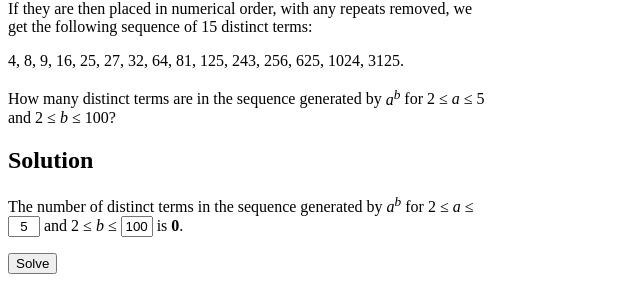
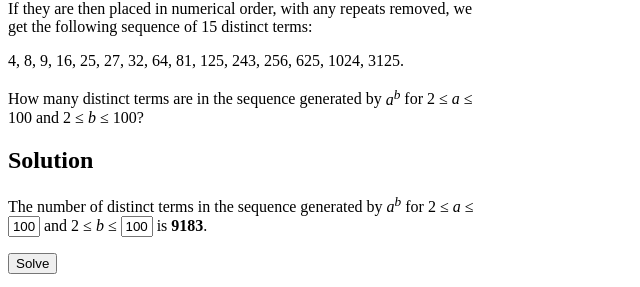
Before and after one commit to mcampo2/project-euler, a website: page problems/029.html in a window 1280 px wide. Both pictures are taken after a click on the button "Solve". Shown: the part 290-577 px from the top of the page, without its empty margins (0-640 px from the left). Drawn offline with Linux system fonts and the light colour scheme.

Commit message:
Solved Problem 29

```diff
--- a/problems/029.html
+++ b/problems/029.html
@@ -61,13 +61,13 @@
            we get the following sequence of 15 distinct terms:</p>
         <p>4, 8, 9, 16, 25, 27, 32, 64, 81, 125, 243, 256, 625, 1024, 3125.</p>
         <p>How many distinct terms are in the sequence generated by <i>a<sup>b</sup></i>
-           for 2 ≤ <i>a</i> ≤ 5 and 2 ≤ <i>b</i> ≤ 100?</p>
+           for 2 ≤ <i>a</i> ≤ 100 and 2 ≤ <i>b</i> ≤ 100?</p>
     </div>
     <div>
         <h2>Solution</h2>
         <p>The number of distinct terms in the sequence generated by
             <i>a<sup>b</sup></i> for 2 ≤ <i>a</i> ≤
-            <input id="range_1" type="text" value="5"> and 2 ≤ <i>b</i> ≤
+            <input id="range_1" type="text" value="100"> and 2 ≤ <i>b</i> ≤
             <input id="range_2" type="text" value="100"> is
             <b><span id="solution">???</span></b>.</p>
         <button id="solve">Solve</button>
@@ -77,6 +77,16 @@
             answer = 0;
             range_1 = document.getElementById("range_1").value;
             range_2 = document.getElementById("range_2").value;
+            terms = [];
+
+            for (a = 2; a <= range_1; a++) {
+                for (b = 2; b <= range_2; b++) {
+                    if (!terms.includes(a ** b)) {
+                        terms.push(a ** b);
+                        answer++;
+                    }
+                }
+            }
 
             document.getElementById("solution").textContent = answer;
         }
```
Also changed, not shown: index.html (+1 -1 lines).
